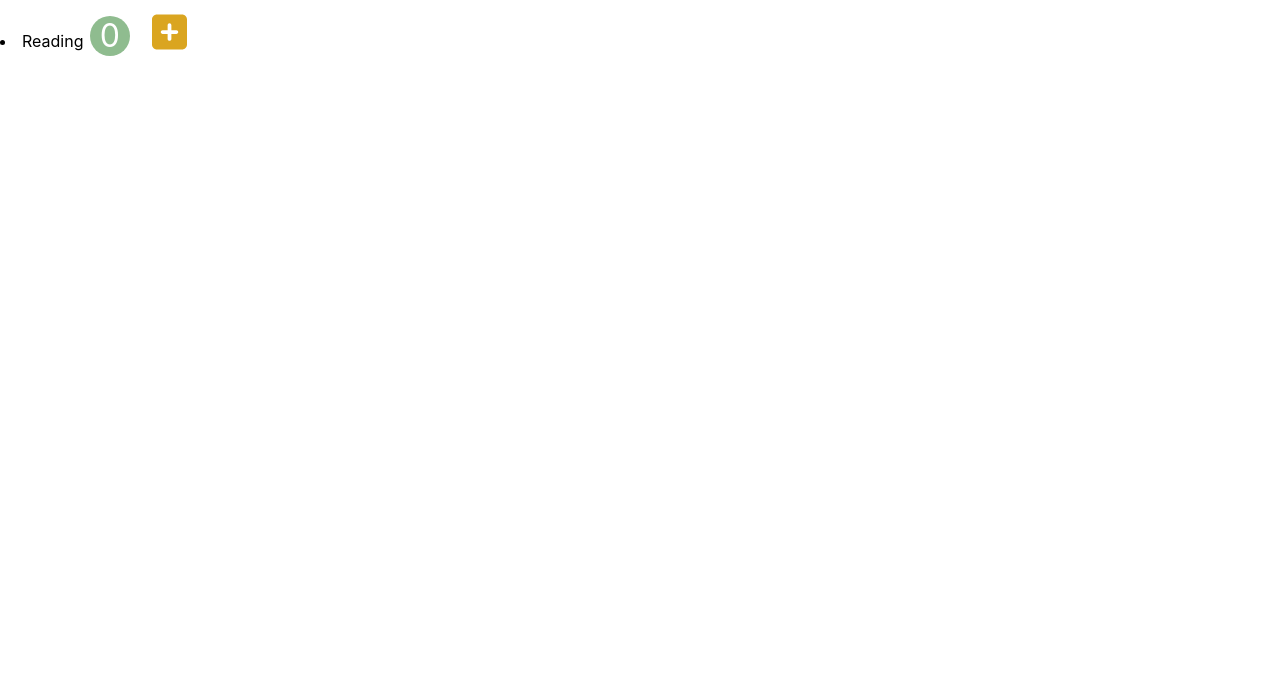
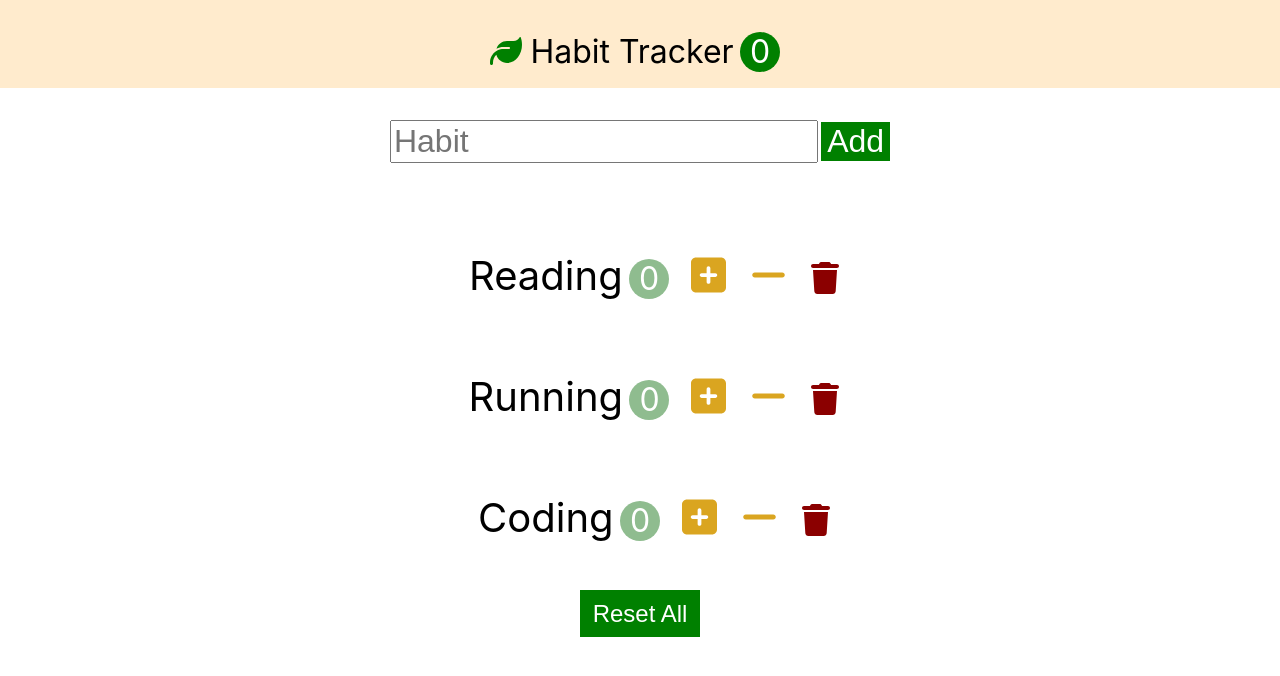
Before and after one commit to sinde530/project, a React (Create React App) app in the folder react/dream-coding/: page / in a window 1280 px wide. Shown: the top 676 px of the page. Built offline with nearby package versions, Linux system fonts and the light colour scheme.

Commit message:
css 조금 수정

```diff
--- a/react/dream-coding/src/App.css
+++ b/react/dream-coding/src/App.css
@@ -1,3 +1,8 @@
+body{
+  width: 100%;
+  text-align: center;
+}
+
 button {
   outline: none;
   border: 0;
@@ -81,8 +86,7 @@ button {
 
 .add-button{
   height: 100%;
-  font-size: 1.5rem;
-  padding: 0.4rem 1rem;
+  font-size: 2rem;
   background-color: green;
   color: #fff;
 }
--- a/react/dream-coding/src/index.js
+++ b/react/dream-coding/src/index.js
@@ -4,12 +4,11 @@ import './index.css';
 import App from './App';
 import reportWebVitals from './reportWebVitals';
 import '@fortawesome/fontawesome-free/js/all.js';
-import SimpleHabit from './components/habitPlan/SimpleHabit';
 
 const root = ReactDOM.createRoot(document.getElementById('root'));
 root.render(
   <React.StrictMode>
-    <SimpleHabit />
+    <App />
   </React.StrictMode>
 );
 
```
